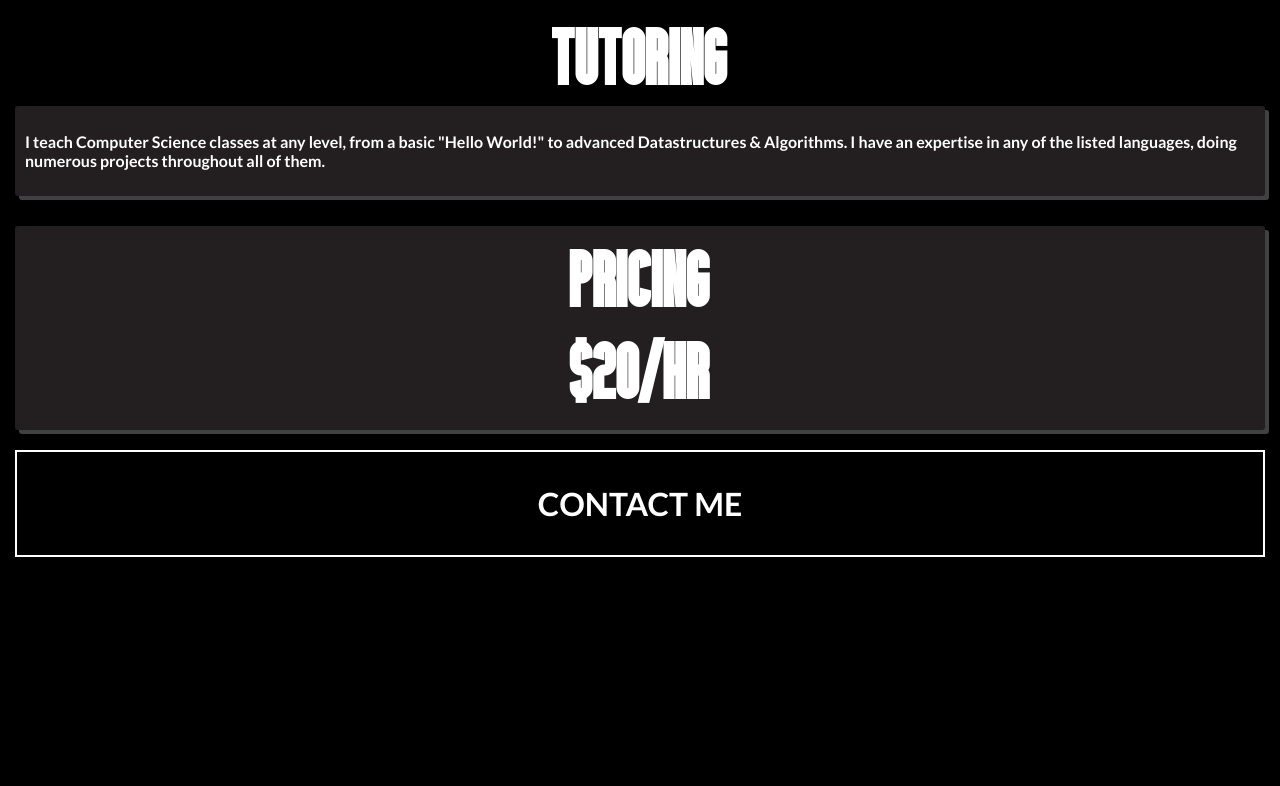
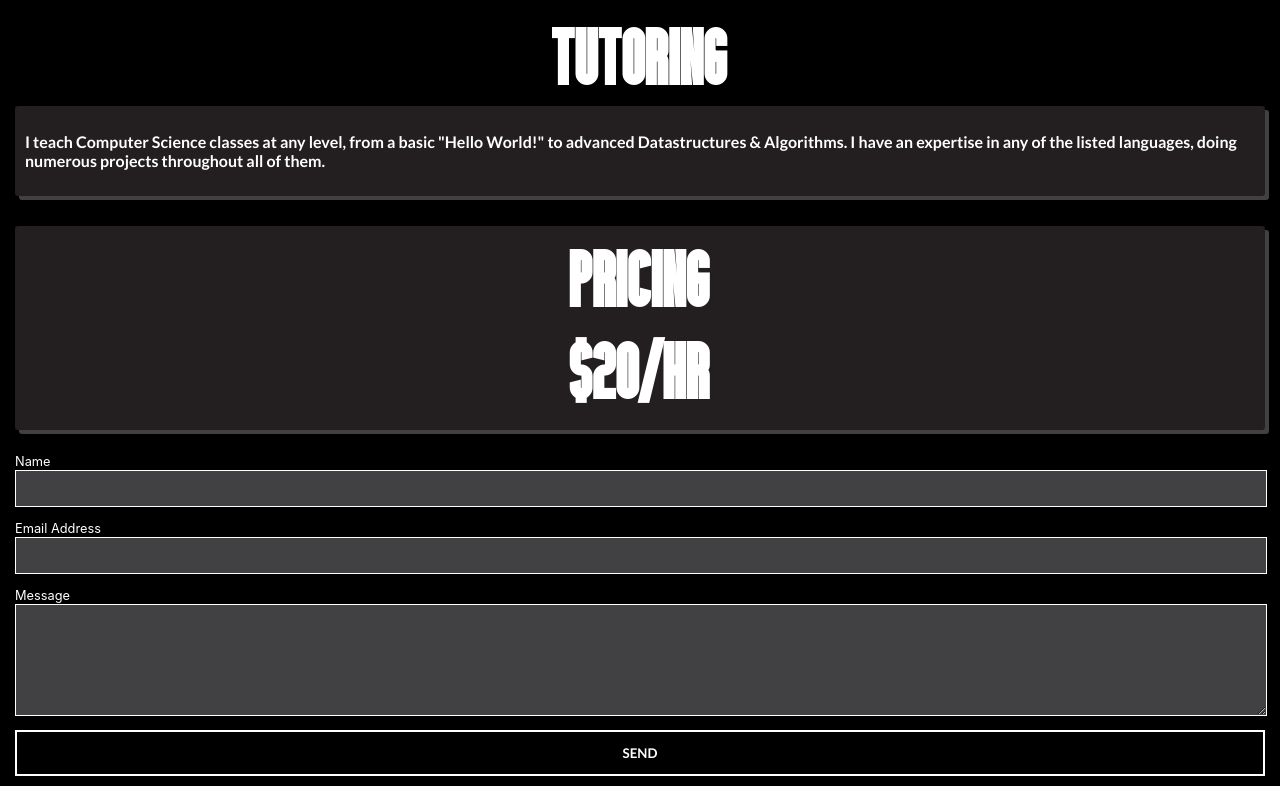
Before and after one commit to bens-schreiber/portfolio-2022, a React (Create React App) app: page /tutor in a window 1280 px wide. Shown: the part 1332-2118 px from the top of the page. Before the commit the page ends 1899 px from the top, so only its background shows below. Built offline with nearby package versions, Linux system fonts and the light colour scheme.

Commit message:
demo contact done

```diff
--- a/src/pages/tutor/tutor.css
+++ b/src/pages/tutor/tutor.css
@@ -69,11 +69,43 @@
 }
 
 .contact {
-    display: block;
+    display: grid;
+    grid-template-columns: 1fr;
+    gap: 10px;
+
+}
+
+.contact-form-group {
+    width: 100%;
+}
+
+.contact-label{
+    color: white;
+    font-size: 0.8em;
+}
+
+.contact-input {
+    margin-right: 20px;
+}
+
+.contact-form-control{
+    border: 1px solid white;
+    padding: 10px;
+    background-color: var(--light-gray-color);
+    width: 100%;
+}
+
+.contact-form-control:focus {
+    border: none;
+    border: 1px solid white;
+    outline: none;
+    color: white;
+}
+
+.contact-send-button {
+    background: none;
     border: 2px solid white;
     color: white;
-    text-align: center;
+    padding: 1em;
     font-family: Lato;
-    padding: 1em;
-    font-size: 2em;
 }
--- a/src/pages/tutor/tutor.tsx
+++ b/src/pages/tutor/tutor.tsx
@@ -38,10 +38,26 @@ export default function TutorPage() {
                 </div>
             </div>
 
-            <div>
-                <a href="/contact" className="contact">
-                    CONTACT ME
-                </a>
+            <div className="contact">
+                <div className="contact-form-group">
+                    <label htmlFor="Name" className="contact-label">Name</label>
+                    <div className="contact-input">
+                        <input type="text" id="Name" name="Name" className="contact-form-control" required />
+                    </div>
+                </div>
+                <div className="contact-form-group">
+                    <label htmlFor="Email" className="contact-label">Email Address</label>
+                    <div className="contact-input">
+                        <input type="email" id="Email" name="Email" className="contact-form-control" required />
+                    </div>
+                </div>
+                <div className="contact-form-group">
+                    <label htmlFor="Message" className="contact-label">Message</label>
+                    <div className="contact-input">
+                        <textarea id="Message" name="Message" className="contact-form-control" rows={6} maxLength={3000} required></textarea>
+                    </div>
+                </div>
+                <button className="contact-send-button">SEND</button>
             </div>
 
         </div>
```
